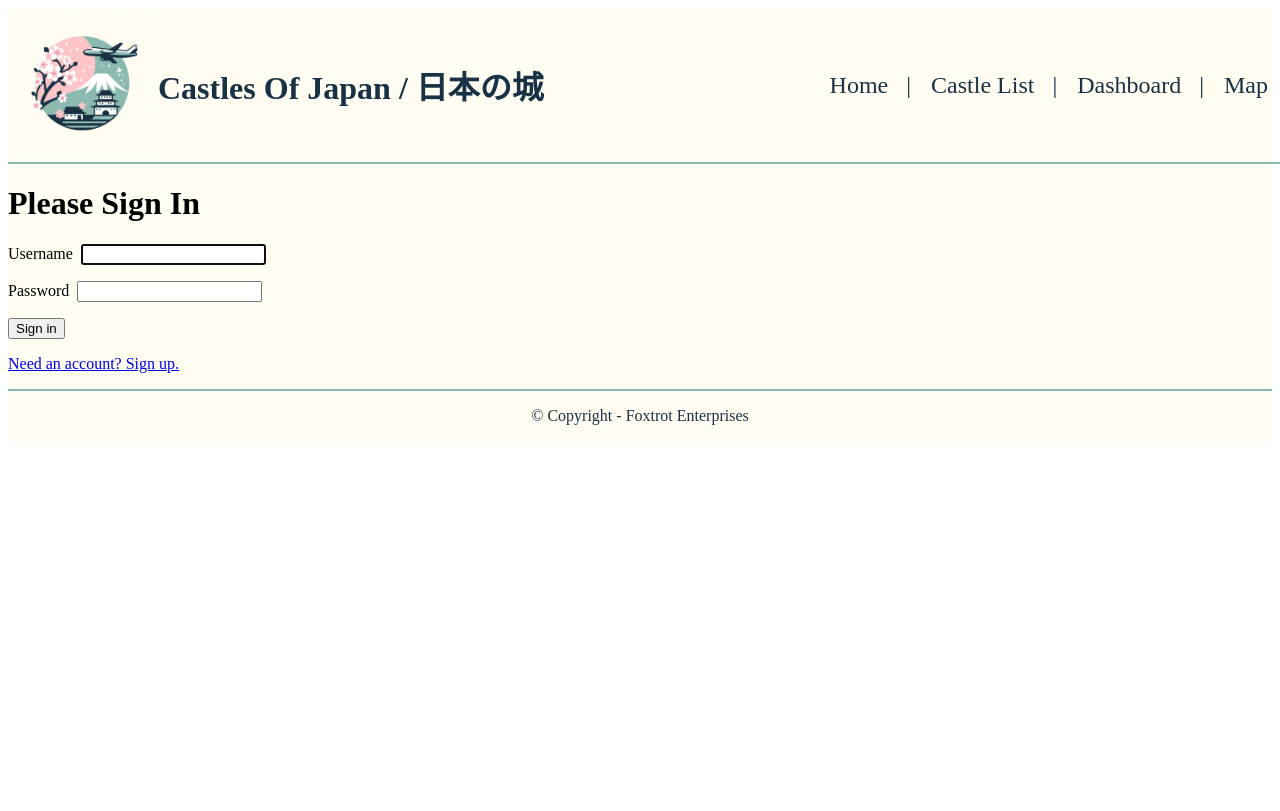
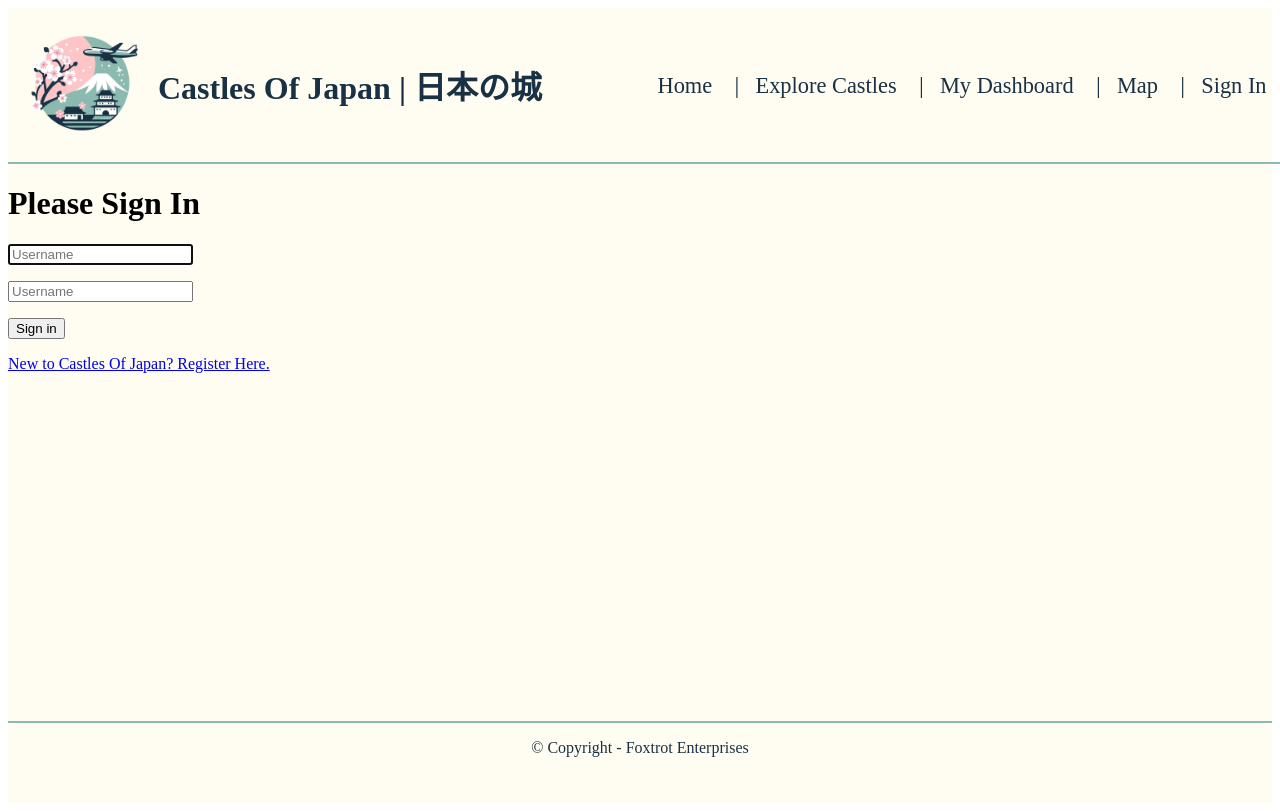
Before and after one commit to sam-t-george/castles-of-japan, a Vue app in the folder vue/: page /login in a window 1280 px wide. Built offline with nearby package versions, Linux system fonts and the light colour scheme.

Commit message:
pull backend

```diff
--- a/vue/src/components/TheFooter.vue
+++ b/vue/src/components/TheFooter.vue
@@ -18,6 +18,7 @@
         justify-content: center;
         color: #193144;
         border-top: 2px solid #8BBAB1;
+        height: 10vh;
 }
 
 </style>
--- a/vue/src/components/TheHeader.vue
+++ b/vue/src/components/TheHeader.vue
@@ -1,13 +1,19 @@
 <template>
     <div id="header">
         <router-link to="/"><img src="../assets/logo.png" alt="logo"  width="150" height="150"></router-link>
-        <h1>Castles Of Japan / 日本の城 </h1>
+        <h1>Castles Of Japan | 日本の城 </h1>
 
         <nav id= "nav">
-            <router-link v-bind:to="{ name: 'home' }" class="nav-link">Home &nbsp; |</router-link>
-            <router-link v-bind:to="{ name: 'castles' }" class="nav-link">Castle List &nbsp; |</router-link>
-            <router-link v-bind:to="{ name: 'dashboard' }" class="nav-link">Dashboard &nbsp; |</router-link>
+            <router-link v-bind:to="{ name: 'home' }" class="nav-link">Home</router-link>
+            <span class="bars"> &nbsp;|&nbsp;</span>
+            <router-link v-bind:to="{ name: 'castles' }" class="nav-link">Explore Castles</router-link>
+            <span class="bars"> &nbsp;|&nbsp;</span>
+            <router-link v-bind:to="{ name: 'dashboard' }" class="nav-link">My Dashboard</router-link>
+            <span class="bars"> &nbsp;|&nbsp;</span>
             <router-link v-bind:to="{ name: 'map' }" class="nav-link">Map</router-link>
+            <span class="bars"> &nbsp;|&nbsp;</span>
+            <router-link v-bind:to="{ name: 'login' }" v-if="!user || !admin" class="nav-link">Sign In &nbsp; </router-link> <!--" v-if="$store.state.token = ''"-->
+            <router-link v-bind:to="{ name: 'logout' }" v-if="user || admin" class="nav-link">Sign Out &nbsp; </router-link> <!--" v-if="$store.state.token != ''"-->
         </nav>
     </div>
 </template>
@@ -33,11 +39,18 @@
     .nav-link {
         text-decoration: none;
         color: inherit;
-        margin-right: 20px;
-        font-size: 1.5em;
+        margin: .8vw;
+        font-size: 1.4em;
     }
     .nav-link:hover {
-        font-size: 1.75em;
+        font-size: 1.5em;
+        font-weight: 500;
+        /* color: #8BBAB1; */
+        font-style: italic;
+    }
+    .bars {
+        font-size: 1.5em;
+        color: inherit;
     }
 
 </style>
--- a/vue/src/router/index.js
+++ b/vue/src/router/index.js
@@ -43,7 +43,7 @@ const routes = [
     name: "logout",
     component: LogoutView,
     meta: {
-      requiresAuth: false
+      requiresAuth: true
     }
   },
   {
--- a/vue/src/views/DashboardView.vue
+++ b/vue/src/views/DashboardView.vue
@@ -1,5 +1,3 @@
 <template>
-
-    <h1> My Dashboard</h1>
-
+    <p>Castle</p>
 </template>
--- a/vue/src/views/LoginView.vue
+++ b/vue/src/views/LoginView.vue
@@ -9,16 +9,14 @@
         Thank you for registering, please sign in.
       </div>
       <div class="form-input-group">
-        <label for="username">Username</label>
-        <input type="text" id="username" v-model="user.username" required autofocus />
+        <input type="text" placeholder="Username"  id="username" v-model="user.username" required autofocus />
       </div>
       <div class="form-input-group">
-        <label for="password">Password</label>
-        <input type="password" id="password" v-model="user.password" required />
+        <input type="password" placeholder="Username" id="password" v-model="user.password" required />
       </div>
-      <button type="submit">Sign in</button>
+      <router-link v-bind:to="{ name: 'dashboard' }"><button type="submit">Sign in</button></router-link>
       <p>
-      <router-link v-bind:to="{ name: 'register' }">Need an account? Sign up.</router-link></p>
+      <router-link v-bind:to="{ name: 'register' }">New to Castles Of Japan? Register Here.</router-link></p>
     </form>
   </div>
 </template>
@@ -45,7 +43,7 @@ export default {
           if (response.status == 200) {
             this.$store.commit("SET_AUTH_TOKEN", response.data.token);
             this.$store.commit("SET_USER", response.data.user);
-            this.$router.push("/");
+            this.$router.push("/dashboard"); //was just ("/") we changed it to route to dashboard
           }
         })
         .catch(error => {
@@ -67,4 +65,7 @@ export default {
 label {
   margin-right: 0.5rem;
 }
+#login {
+  height: 67vh;
+}
 </style>
```
Also changed, not shown: vue/src/components/CastleSearch.vue (+0 -11 lines).
